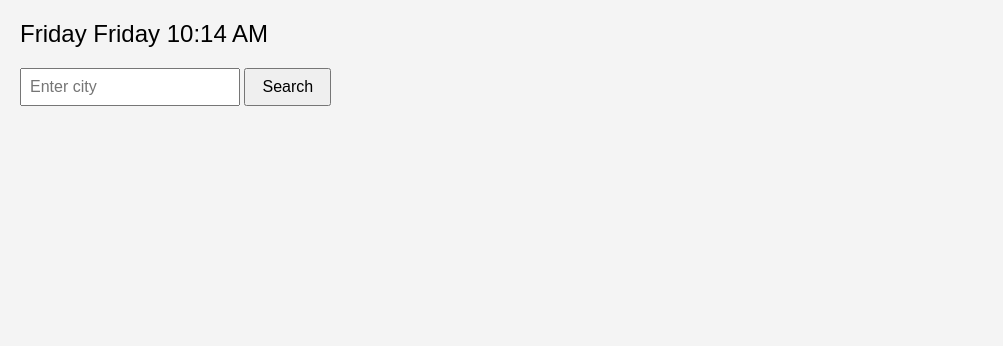
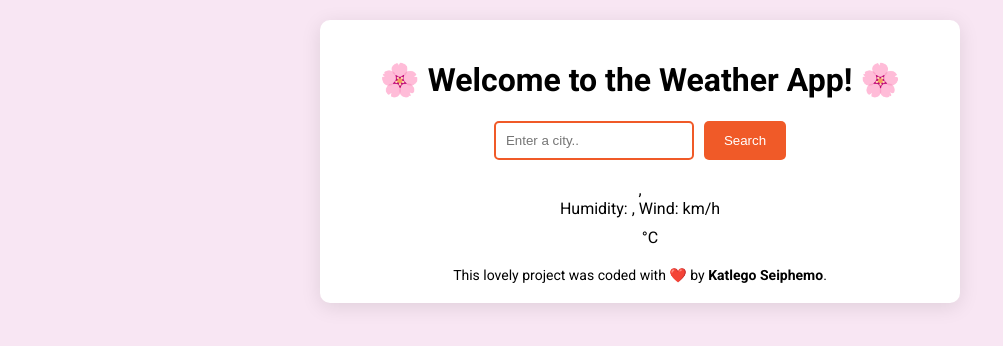
Before and after one commit to KatlegoSeiphemo/shecodes, a plain HTML site: page index.html in a window 1280 px wide. Shown: the whole page, without its empty margins (0-1003 px from the left). Drawn offline with nearby package versions, Linux system fonts and the light colour scheme.

Commit message:
Update index.html

```diff
--- a/index.html
+++ b/index.html
@@ -1,75 +1,190 @@
 <!DOCTYPE html>
 <html lang="en">
+
 <head>
-    <meta charset="UTF-8">
-    <meta name="viewport" content="width=device-width, initial-scale=1.0">
-    <title>City Search and Time Display</title>
+    <meta charset="UTF-8" />
+    <meta name="viewport" content="width=device-width, initial-scale=1.0" />
+    <link rel="preconnect" href="https://fonts.googleapis.com" />
+    <link rel="preconnect" href="https://fonts.gstatic.com" crossorigin />
+    <link
+        href="https://fonts.googleapis.com/css2?family=Roboto:wght@300;400;500;700&display=swap"
+        rel="stylesheet"
+    />
+    <title>🌸 Weather App 🌸</title>
     <style>
         body {
-            font-family:  sans-serif;
+            background-color: #f8e6f3;
+            font-family: 'Roboto', sans-serif;
             margin: 0;
             padding: 20px;
-            background-color: #f4f4f4;
         }
-        #time {
-            font-size: 24px;
+
+        .weather-app {
+            max-width: 600px;
+            margin: 0 auto;
+            border-radius: 10px;
+            background-color: #fff;
+            box-shadow: 0 4px 20px rgba(0, 0, 0, 0.1);
+            padding: 20px;
+        }
+
+        header {
+            text-align: center;
+        }
+
+        .search-form {
+            display: flex;
+            justify-content: center;
             margin-bottom: 20px;
         }
-        #search-container {
+
+        .search-form-input {
+            width: 200px;
+            padding: 10px;
+            border: 2px solid #f05a28;
+            border-radius: 5px;
+            margin-right: 10px;
+        }
+
+        .search-form-button {
+            padding: 10px 20px;
+            background-color: #f05a28;
+            color: white;
+            border: none;
+            border-radius: 5px;
+            cursor: pointer;
+            transition: background-color 0.3s;
+        }
+
+        .search-form-button:hover {
+            background-color: #d44f1f;
+        }
+
+        .weather-app-data {
+            text-align: center;
+            margin: 20px 0;
+        }
+
+        .weather-app-city {
+            font-size: 28px;
+            font-weight: 700;
+            margin: 0;
+        }
+
+        .weather-app-details {
+            font-size: 16px;
+            margin: 10px 0;
+        }
+
+        .weather-app-temperature-container {
+            display: flex;
+            align-items: baseline;
+            justify-content: center;
+        }
+
+        .weather-app-temperature {
+            font-size: 48px;
+            font-weight: 500;
+            margin: 0 10px;
+        }
+
+        footer {
+            text-align: center;
             margin-top: 20px;
+            font-size: 14px;
         }
-        #city-name {
-            font-size: 20px;
-            margin-top: 10px;
+
+        a {
+            color: #f05a28;
+            text-decoration: none;
+            font-weight: 500;
         }
-        input[type="text"] {
-            padding: 8px;
-            font-size: 16px;
-            width: 200px;
-        }
-        button {
-            padding: 8px 16px;
-            font-size: 16px;
-            cursor: pointer;
+
+        a:hover {
+            text-decoration: underline;
         }
     </style>
+    <script src="https://cdn.jsdelivr.net/npm/axios/dist/axios.min.js"></script>
 </head>
+
 <body>
+    <div class="weather-app">
+        <header>
+            <h1>🌸 Welcome to the Weather App! 🌸</h1>
+            <form class="search-form" id="search-form">
+                <input
+                    type="search"
+                    placeholder="Enter a city.."
+                    required
+                    id="search-form-input"
+                    class="search-form-input"
+                />
+                <input type="submit" value="Search" class="search-form-button" />
+            </form>
+        </header>
+        <main>
+            <div class="weather-app-data">
+                <div>
+                    <h1 class="weather-app-city" id="city"></h1>
+                    <p class="weather-app-details">
+                        <span id="time"></span>, <span id="description"></span><br />
+                        Humidity: <strong id="humidity"></strong>, Wind:
+                        <strong id="wind-speed"></strong> km/h
+                    </p>
+                </div>
+                <div class="weather-app-temperature-container">
+                    <div id="icon"></div>
+                    <div class="weather-app-temperature" id="temperature"></div>
+                    <div class="weather-app-unit">°C</div>
+                </div>
+            </div>
+            <div class="weather-forecast" id="forecast"></div>
+        </main>
 
-    <div id="time"></div>
+        <footer>
+            This lovely project was coded with ❤️ by <strong>Katlego Seiphemo</strong>.
+        </footer>
+    </div>
+    <script>
+        const apiKey = "YOUR_API_KEY"; // Replace with your actual OpenWeatherMap API key
 
-    <!-- Search bar for city -->
-    <div id="search-container">
-        <input type="text" id="city-input" placeholder="Enter city">
-        <button onclick="searchCity()">Search</button>
-        <div id="city-name"></div>
-    </div>
+        document.getElementById('search-form').addEventListener('submit', function(event) {
+            event.preventDefault();
+            const city = document.getElementById('search-form-input').value;
+            fetchWeatherData(city);
+        });
 
-    <script>
-        // Function to display current date and time
-        function displayTime() {
-            const now = new Date();
-            const options = { weekday: 'long', hour: '2-digit', minute: '2-digit' };
-            const formattedTime = now.toLocaleTimeString('en-US', options);
-            const day = now.toLocaleDateString('en-US', { weekday: 'long' });
+        function fetchWeatherData(city) {
+            const url = `https://api.openweathermap.org/data/2.5/weather?q=${city}&appid=${apiKey}&units=metric`;
 
-            // Combine day and time in the format "Tuesday 16:00"
-            document.getElementById('time').textContent = `${day} ${formattedTime}`;
+            axios.get(url)
+                .then(response => {
+                    const weatherData = response.data;
+                    displayWeatherData(weatherData);
+                })
+                .catch(error => {
+                    console.error('Error fetching the weather data:', error);
+                    alert('Could not fetch weather data. Please check the city name and try again.');
+                });
         }
 
-        // Function to handle the search action
-        function searchCity() {
-            const cityInput = document.getElementById('city-input').value;
-            if (cityInput) {
-                document.getElementById('city-name').textContent = `You searched for: ${cityInput}`;
-            } else {
-                document.getElementById('city-name').textContent = 'Please enter a city name.';
-            }
+        function displayWeatherData(data) {
+            const city = data.name;
+            const description = data.weather[0].description;
+            const temperature = data.main.temp;
+            const humidity = data.main.humidity;
+            const windSpeed = data.wind.speed;
+            const iconCode = data.weather[0].icon;
+
+            // Update the HTML with the fetched weather data
+            document.getElementById('city').innerText = city;
+            document.getElementById('description').innerText = description;
+            document.getElementById('temperature').innerText = temperature.toFixed(1);
+            document.getElementById('humidity').innerText = humidity;
+            document.getElementById('wind-speed').innerText = windSpeed;
+            document.getElementById('time').innerText = new Date().toLocaleString();
+            document.getElementById('icon').innerHTML = `<img src="http://openweathermap.org/img/wn/${iconCode}@2x.png" alt="${description}" />`;
         }
-
-        // Call the displayTime function every minute to update the time
-        setInterval(displayTime, 60000);
-        displayTime(); // Initial call to display time when the page loads
     </script>
 </body>
 </html>
```
